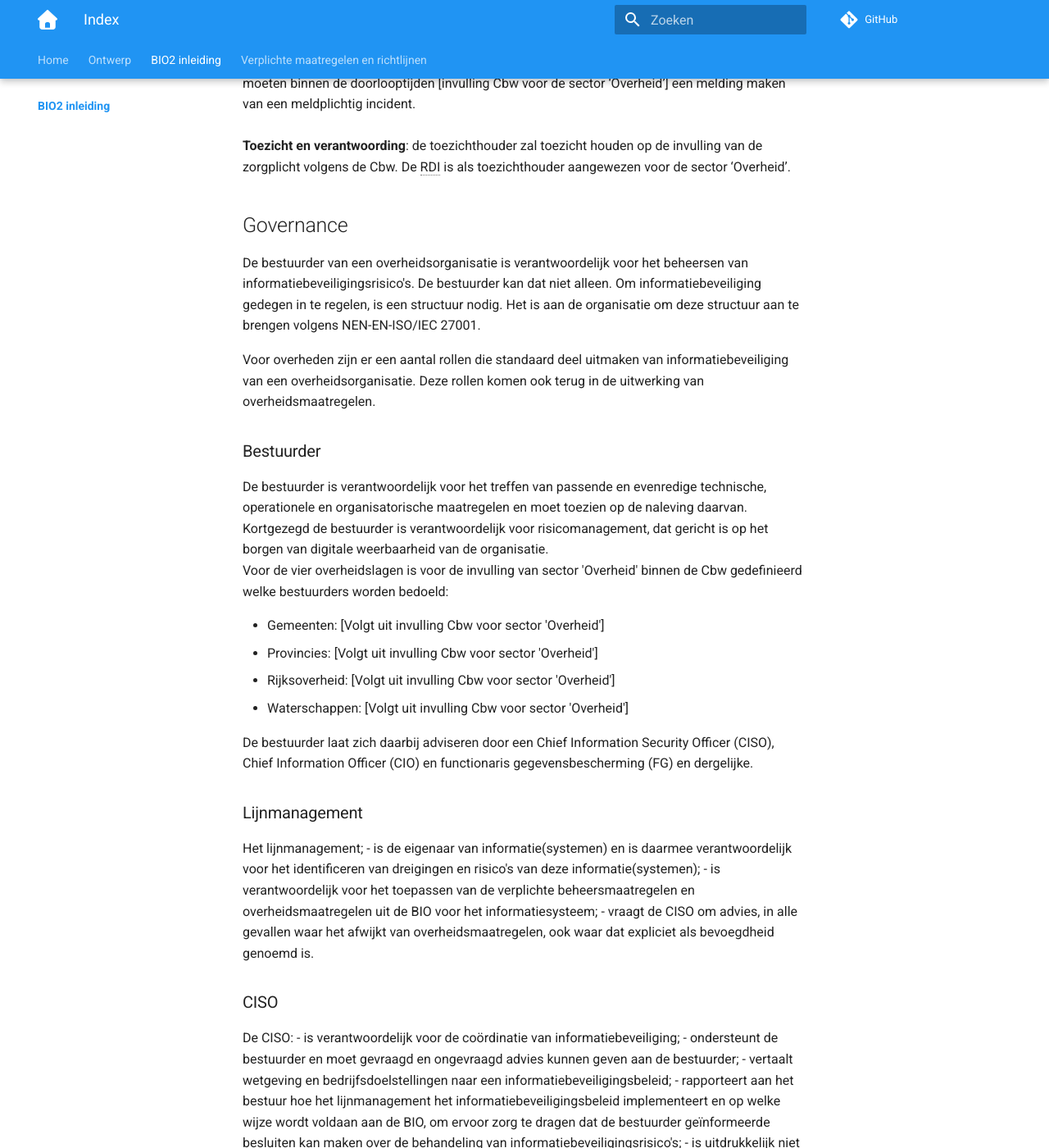
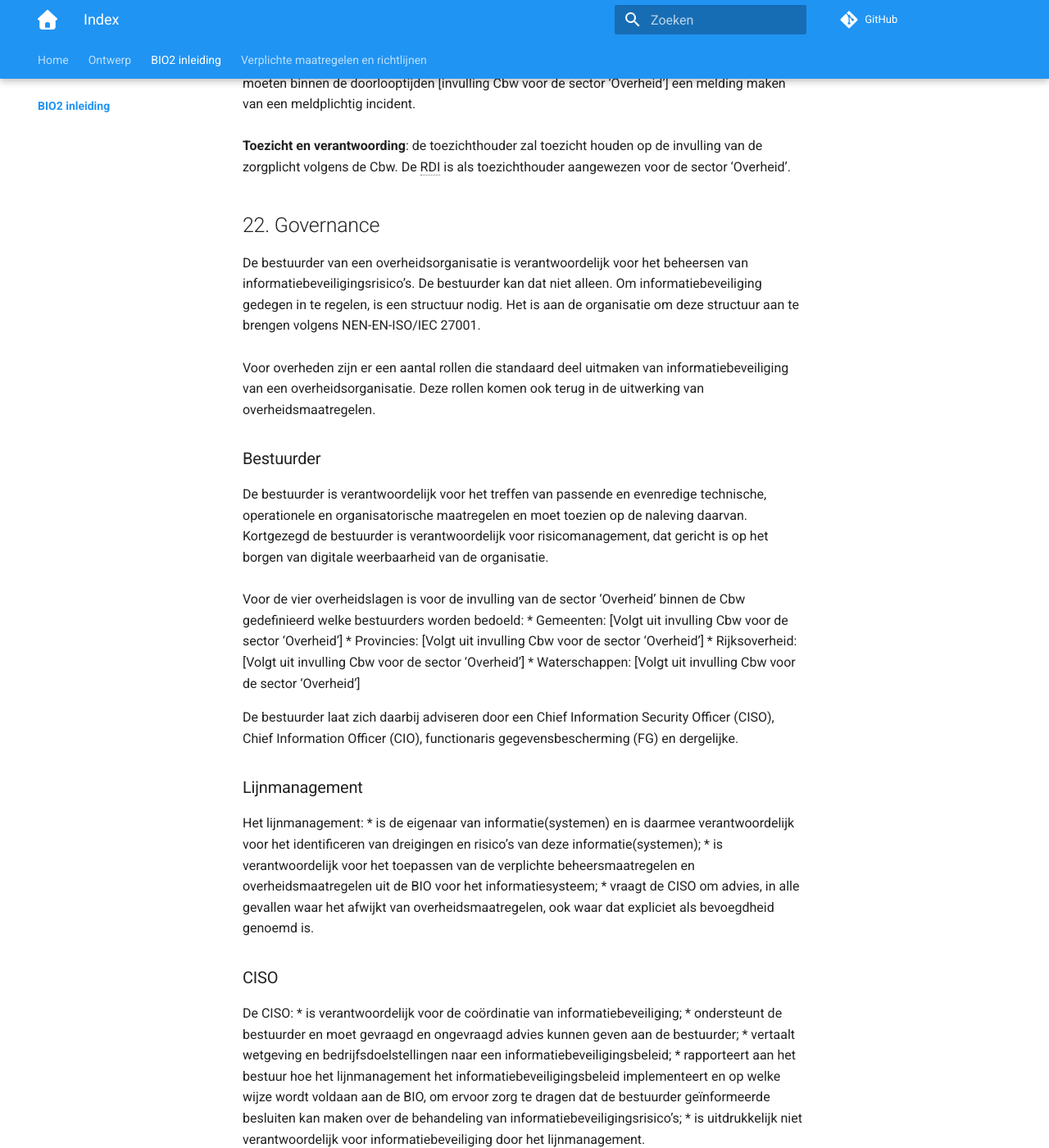
Before and after one commit to MinBZK/Baseline-Informatiebeveiliging-Overheid, an MkDocs documentation site: the page built from docs/inleiding/index.md, in a window 1280 px wide and 1400 px high, scrolled down 9920 px. Shown: the whole window at 82% size. Built offline with MkDocs 1.6.1 and Material for MkDocs 9.7.7, drawn with Linux system fonts in a browser that asks for light colours; comment, search, counter and statistics services are not loaded; some of the changed text lies outside the part shown.

Commit message:
Update index.md
Hoofdstuk Governance tot en met de paragraaf Interne toezichthouder is vervangen.

```diff
--- a/docs/inleiding/index.md
+++ b/docs/inleiding/index.md
@@ -176,38 +176,40 @@ moet voldoen aan [invulling Cbw voor de sector ‘Overheid’].<br><br>
 **Meldplicht**: de organisatie is verantwoordelijk voor het tijdig melden van incidenten. Overheden moeten binnen de doorlooptijden [invulling Cbw voor de sector ‘Overheid’] een melding maken van een meldplichtig incident.<br><br>
 **Toezicht en verantwoording**: de toezichthouder zal toezicht houden op de invulling van de zorgplicht volgens de Cbw. De RDI is als toezichthouder aangewezen voor de sector ‘Overheid’.
 
-## Governance
-De bestuurder van een overheidsorganisatie is verantwoordelijk voor het beheersen van informatiebeveiligingsrisico's. De bestuurder kan dat niet alleen. Om informatiebeveiliging gedegen in te regelen, is een structuur nodig. Het is aan de organisatie om deze structuur aan te brengen volgens NEN-EN-ISO/IEC 27001.
-
-Voor overheden zijn er een aantal rollen die standaard deel uitmaken van informatiebeveiliging van een overheidsorganisatie. Deze rollen komen ook terug in de uitwerking van overheidsmaatregelen.
+## 22. Governance
+De bestuurder van een overheidsorganisatie is verantwoordelijk voor het beheersen van informatiebeveiligingsrisico’s.
+De bestuurder kan dat niet alleen.
+Om informatiebeveiliging gedegen in te regelen, is een structuur nodig.
+Het is aan de organisatie om deze structuur aan te brengen volgens NEN-EN-ISO/IEC 27001. <br><BR>
+Voor overheden zijn er een aantal rollen die standaard deel uitmaken van informatiebeveiliging van een overheidsorganisatie.
+Deze rollen komen ook terug in de uitwerking van overheidsmaatregelen.
 
 ### Bestuurder
-De bestuurder is verantwoordelijk voor het treffen van passende en evenredige technische, operationele en organisatorische maatregelen en moet toezien op de naleving daarvan. Kortgezegd de bestuurder is verantwoordelijk voor risicomanagement, dat gericht is op het borgen van digitale weerbaarheid van de organisatie.
-Voor de vier overheidslagen is voor de invulling van sector 'Overheid' binnen de Cbw gedefinieerd welke bestuurders worden bedoeld:
+De bestuurder is verantwoordelijk voor het treffen van passende en evenredige technische, operationele en organisatorische maatregelen en moet toezien op de naleving daarvan.
+Kortgezegd de bestuurder is verantwoordelijk voor risicomanagement, dat gericht is op het borgen van digitale weerbaarheid van de organisatie.<br><br>
+Voor de vier overheidslagen is voor de invulling van de sector ‘Overheid’ binnen de Cbw gedefinieerd welke bestuurders worden bedoeld:
+* Gemeenten: [Volgt uit invulling Cbw voor de sector ‘Overheid’]
+* Provincies: [Volgt uit invulling Cbw voor de sector ‘Overheid’]
+* Rijksoverheid: [Volgt uit invulling Cbw voor de sector ‘Overheid’]
+* Waterschappen: [Volgt uit invulling Cbw voor de sector ‘Overheid’]
 
-- Gemeenten: \[Volgt uit invulling Cbw voor sector 'Overheid'\]
-- Provincies: \[Volgt uit invulling Cbw voor sector 'Overheid'\]
-- Rijksoverheid: \[Volgt uit invulling Cbw voor sector 'Overheid'\]
-- Waterschappen: \[Volgt uit invulling Cbw voor sector 'Overheid'\]
-
-De bestuurder laat zich daarbij adviseren door een Chief Information Security Officer (CISO), Chief Information Officer (CIO) en functionaris gegevensbescherming (FG) en dergelijke.
+De bestuurder laat zich daarbij adviseren door een Chief Information Security Officer (CISO), Chief Information Officer (CIO), functionaris gegevensbescherming (FG) en dergelijke.
 
 ### Lijnmanagement
-
-Het lijnmanagement;
-- is de eigenaar van informatie(systemen) en is daarmee verantwoordelijk voor het identificeren van dreigingen en risico's van deze informatie(systemen);
-- is verantwoordelijk voor het toepassen van de verplichte beheersmaatregelen en overheidsmaatregelen uit de BIO voor het informatiesysteem;
-- vraagt de CISO om advies, in alle gevallen waar het afwijkt van overheidsmaatregelen, ook waar dat expliciet als bevoegdheid genoemd is.
+Het lijnmanagement:
+* is de eigenaar van informatie(systemen) en is daarmee verantwoordelijk voor het identificeren van dreigingen en risico’s van deze informatie(systemen);
+* is verantwoordelijk voor het toepassen van de verplichte beheersmaatregelen en overheidsmaatregelen uit de BIO voor het informatiesysteem;
+* vraagt de CISO om advies, in alle gevallen waar het afwijkt van overheidsmaatregelen, ook waar dat expliciet als bevoegdheid genoemd is.
 
 ### CISO
 De CISO:
-- is verantwoordelijk voor de coördinatie van informatiebeveiliging;
-- ondersteunt de bestuurder en moet gevraagd en ongevraagd advies kunnen geven aan de bestuurder;
-- vertaalt wetgeving en bedrijfsdoelstellingen naar een informatiebeveiligingsbeleid;
-- rapporteert aan het bestuur hoe het lijnmanagement het informatiebeveiligingsbeleid implementeert en op welke wijze wordt voldaan aan de BIO, om ervoor zorg te dragen dat de bestuurder geïnformeerde besluiten kan maken over de behandeling van informatiebeveiligingsrisico's;
-- is uitdrukkelijk niet verantwoordelijk voor de informatiebeveiliging door het lijnmanagement.
+* is verantwoordelijk voor de coördinatie van informatiebeveiliging;
+* ondersteunt de bestuurder en moet gevraagd en ongevraagd advies kunnen geven aan de bestuurder;
+* vertaalt wetgeving en bedrijfsdoelstellingen naar een informatiebeveiligingsbeleid;
+* rapporteert aan het bestuur hoe het lijnmanagement het informatiebeveiligingsbeleid implementeert en op welke wijze wordt voldaan aan de BIO, om ervoor zorg te dragen dat de bestuurder geïnformeerde besluiten kan maken over de behandeling van informatiebeveiligingsrisico’s;
+* is uitdrukkelijk niet verantwoordelijk voor informatiebeveiliging door het lijnmanagement.
 
-### Interne toezichthouder
+Interne toezichthouder<br><br>
 Een bestuurder moet toezien op de toepassing van informatiebeveiliging in de organisatie. Een interne toezichthouder kan helpen bij dit toezicht.
 
 ## Leveranciers
```
Also changed, not shown: other parts of docs/inleiding/index.md (+1 -1 lines).
